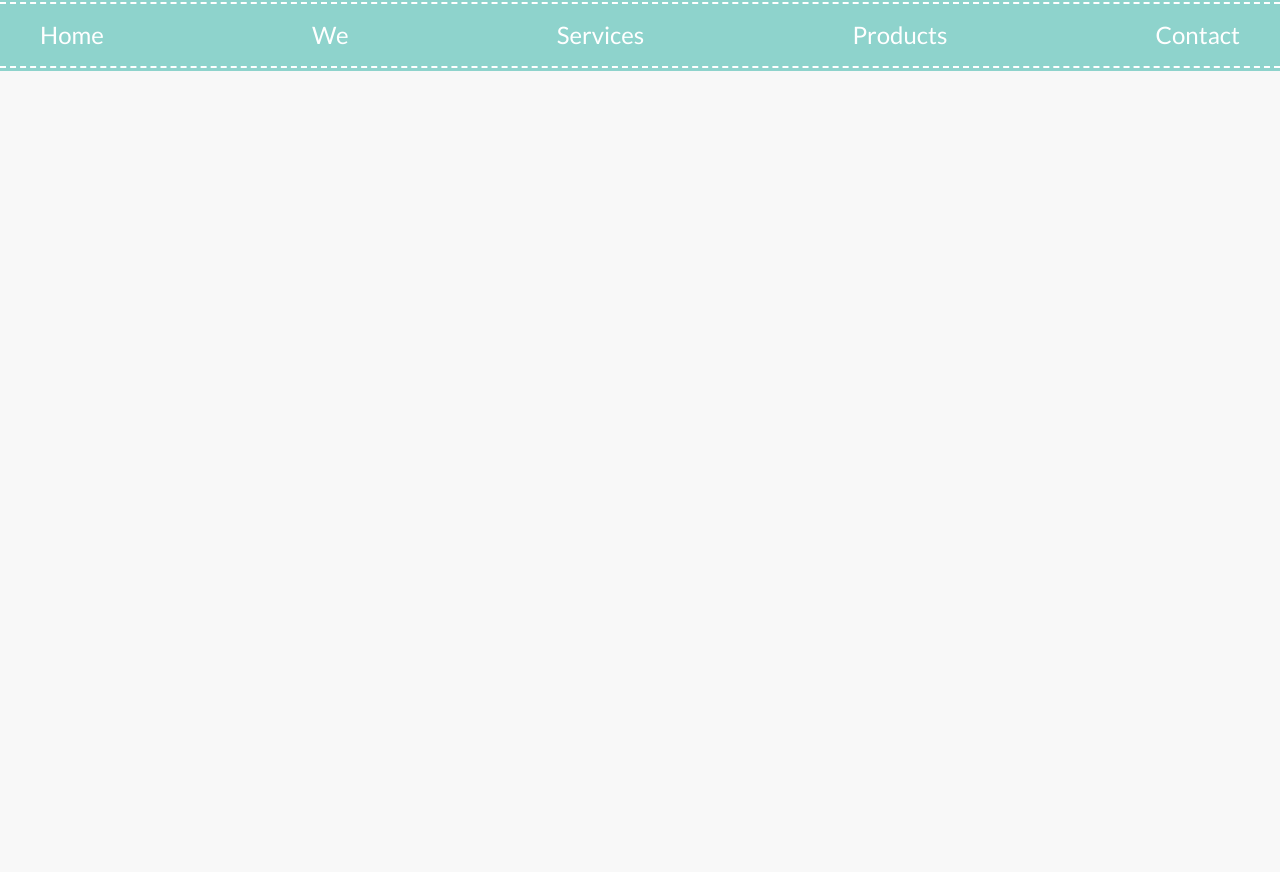
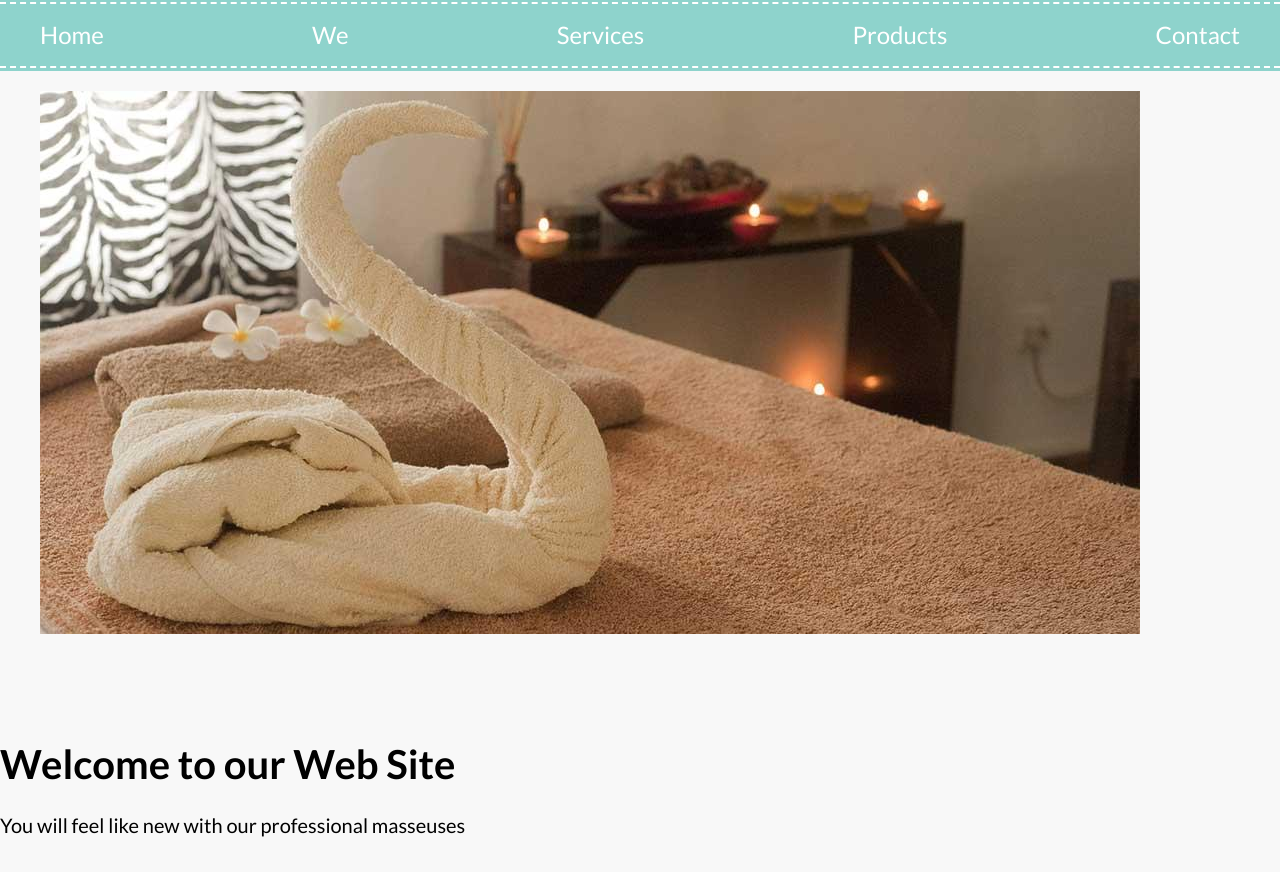
Before and after one commit to ProgrammeRoy/carolinaspaproject, a website: page index.html in a window 1280 px wide. Shown: the part 300-1172 px from the top of the page. Before the commit the page ends 800 px from the top, so only its background shows below. Drawn offline with Linux system fonts and the light colour scheme; a web font is replaced by a local one.

Commit message:
add part of welcome

```diff
--- a/index.html
+++ b/index.html
@@ -41,6 +41,18 @@
             </nav>
         </div>
     </div>
+    <section class="slider">
+        <ul class="slider__contenedor">
+            <li class="slider__slide">
+                <img src="build/img/slide_03.jpg" alt="imagen slide">
+            </li>
+        </ul>
+    </section>
+    <section class="bienvenida seccion">
+        <h1 class="bienvenida__heading">Welcome to our <span>Web Site</span></h1>
+        <p class="bienvenida__texto">You will feel like new with our professional masseuses</p>
+    </section>
+
 </body>
 
 </html>
```
